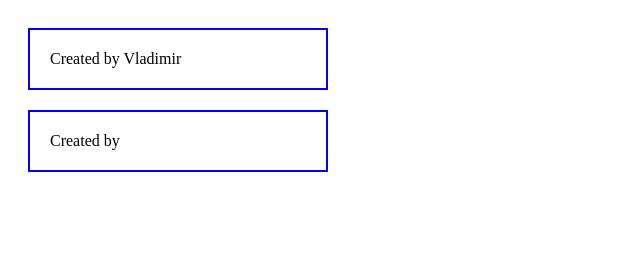
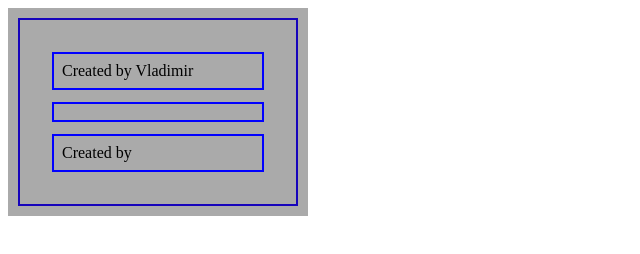
Before and after one commit to VladimirShuman/v-Exercise-01, a plain HTML site: page index.html in a window 1280 px wide. Shown: the whole page, without its empty margins (0-640 px from the left). Drawn offline with Linux system fonts and the light colour scheme.

```diff
--- a/index.html
+++ b/index.html
@@ -8,13 +8,18 @@
   <link rel="stylesheet" href="style.css">
 </head>
 <body>
-  <div class="back"></div>
+  <div class="back">
+    <main>
       <div class="student-owner box-student">
         Created by Vladimir
       </div>
       <div class="student-contributor box-student">
+
+      </div>
+      <div class="student-contributor box-student">
           Created by
       </div>
+    </main>
   </div>
 </body>
 </html>
--- a/style.css
+++ b/style.css
@@ -6,9 +6,19 @@
 .back{ display:flex; flex-direction:column;
 background-color: #aaa;
 }
+
+.back{ display:flex; flex-direction:column;
+	background-color: #aaa;
+  width: 300px;}
+
+main{
+  margin: 10px;
+  padding: 20px;
+  border: 2px solid rgb(22, 4, 187);
+}
+
 .box-student {
-  width: 300px;
-  margin: 20px;
-  padding: 20px;
-  border:2px solid blue;
+  border:2px solid rgb(1, 1, 255);
+  padding: 8px;
+  margin: 12px;
 }
```
Lines whose indentation alone changed are shown as unchanged.
